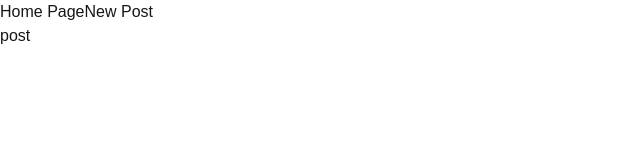
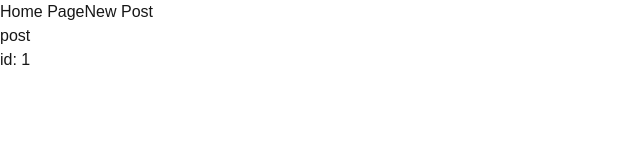
Before and after one commit to ynajafli/postboard-v2, a Next.js app: page /posts/1 in a window 1280 px wide. Shown: the top 160 px of the page, without its empty margins (0-640 px from the left). Built offline with nearby package versions, Linux system fonts and the light colour scheme.

Commit message:
complete step 2

```diff
--- a/pages/posts/[id].tsx
+++ b/pages/posts/[id].tsx
@@ -1,11 +1,15 @@
-
+import { useRouter } from "next/router";
 
 export default function Posts() {
+    const router = useRouter();
+    const { id } = router.query;
 
+    if (typeof id !== 'string') return <p>Loading...</p>
 
     return(
         <>
             <h1>post</h1>
+            <p>id: {id}</p>
         </>
     );
 }
```
